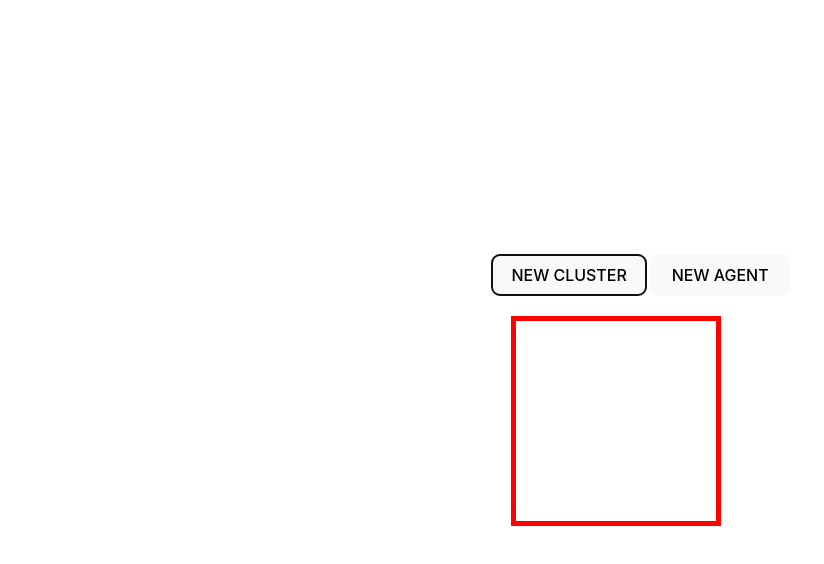
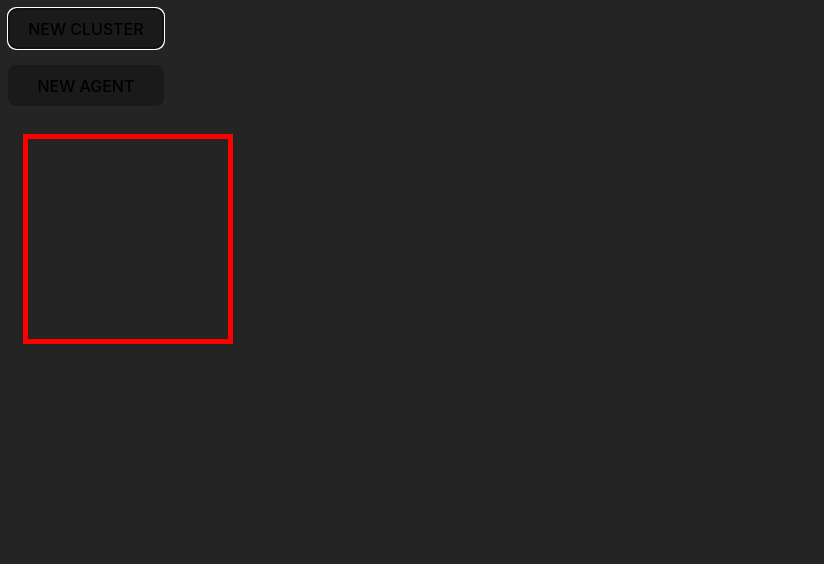
Before and after one commit to Puzzlebottom/svelte-doodle, a Svelte app: page / in a window 1280 px wide. Both pictures are taken after a click on the button "NEW CLUSTER". Shown: the top 564 px of the page, without its empty margins (0-824 px from the left). Built offline with nearby package versions, Linux system fonts and the light colour scheme.

Commit message:
basic styling

```diff
--- a/src/App.svelte
+++ b/src/App.svelte
@@ -3,11 +3,11 @@
   import Cluster from "./lib/Cluster.svelte";
 
   const addCluster = () => {
-    clusters = [...clusters, "cluster"];
+    clusters = [...clusters, clusters.length];
   };
 
   const addAgent = () => {
-    agents = [...agents, "agent"];
+    agents = [...agents, agents.length];
   };
 
   const clusterAgent = (agent, cluster) => {};
@@ -17,15 +17,29 @@
 </script>
 
 <main>
+  <div class="button-container">
     <button on:click={addCluster}>NEW CLUSTER</button>
     <button on:click={addAgent}>NEW AGENT</button>
+  </div>
+  <div class="cluster-container">
     {#each clusters as cluster}
       <Cluster />
     {/each}
     {#each agents as agent}
       <Agent />
     {/each}
+  </div>
 </main>
 
 <style>
+  div.button-container {
+    display: flex;
+    flex-direction: column;
+    width: fit-content;
+  }
+
+  div.cluster-container {
+    display: grid;
+    grid-template-columns: repeat(5, 1fr);
+  }
 </style>
--- a/src/app.css
+++ b/src/app.css
@@ -25,26 +25,6 @@ a:hover {
 
 body {
   margin: 0;
-  display: flex;
-  place-items: center;
-  min-width: 320px;
-  min-height: 100vh;
-}
-
-h1 {
-  font-size: 3.2em;
-  line-height: 1.1;
-}
-
-.card {
-  padding: 2em;
-}
-
-#app {
-  max-width: 1280px;
-  margin: 0 auto;
-  padding: 2rem;
-  text-align: center;
 }
 
 button {
@@ -57,6 +37,7 @@ button {
   background-color: #1a1a1a;
   cursor: pointer;
   transition: border-color 0.25s;
+  margin: 0.5em;
 }
 button:hover {
   border-color: #646cff;
@@ -65,16 +46,3 @@ button:focus,
 button:focus-visible {
   outline: 4px auto -webkit-focus-ring-color;
 }
-
-@media (prefers-color-scheme: light) {
-  :root {
-    color: #213547;
-    background-color: #ffffff;
-  }
-  a:hover {
-    color: #747bff;
-  }
-  button {
-    background-color: #f9f9f9;
-  }
-}
--- a/src/lib/Agent.svelte
+++ b/src/lib/Agent.svelte
@@ -6,6 +6,8 @@
 <style>
   div.agent {
     display: flex;
+    justify-self: center;
+    align-self: center;
     justify-content: center;
     align-items: center;
     border: thick solid;
--- a/src/lib/Cluster.svelte
+++ b/src/lib/Cluster.svelte
@@ -6,6 +6,9 @@
 
 <style>
   div.cluster {
+    display: flex;
+    justify-self: center;
+    align-self: center;
     border: thick solid;
     border-color: red;
     height: 200px;
```
Lines whose indentation alone changed are shown as unchanged.
